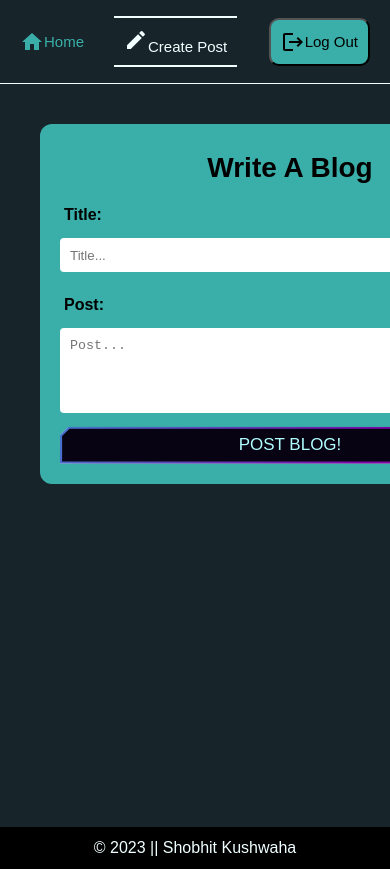
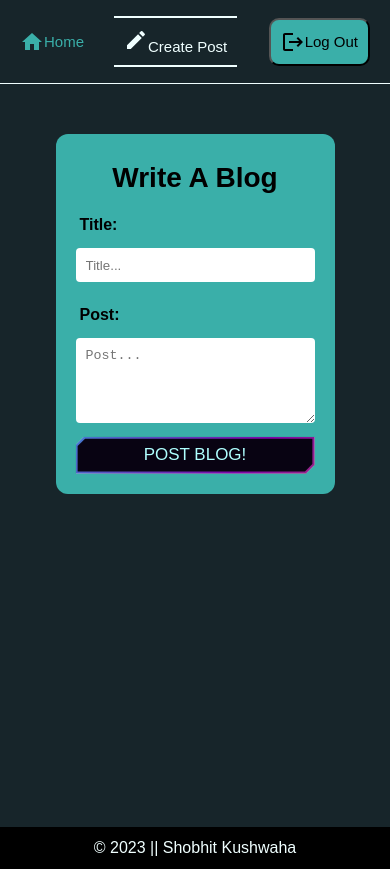
Before and after one commit to shokushwaha/blog-app-react-firebase, a React (Create React App) app: page /createpost in a window 390 px wide. Built offline with nearby package versions, Linux system fonts and the light colour scheme; no server answers; sample sign-in values are in the browser's storage; a web font is replaced by a local one.

Commit message:
responsive

```diff
--- a/src/CSS/CreatePost.css
+++ b/src/CSS/CreatePost.css
@@ -182,3 +182,15 @@ textarea:focus {
 .btn:where(:hover, :focus) {
     color: #fff;
 }
+
+
+@media screen and (max-width:600px) {
+    .createPost {
+        width: 100vw;
+    }
+
+    .cpContainer {
+        width: 90%;
+        margin: 10px auto;
+    }
+}
--- a/src/Context/Appcontext.jsx
+++ b/src/Context/Appcontext.jsx
@@ -24,6 +24,8 @@ export default function AppProvider({ children }) {
         signInWithPopup(auth, provider).then((result) => {
             localStorage.setItem("isAuth", true);
             setIsAuth(true);
+
+
             window.location.replace("/");
         });
     };
```
